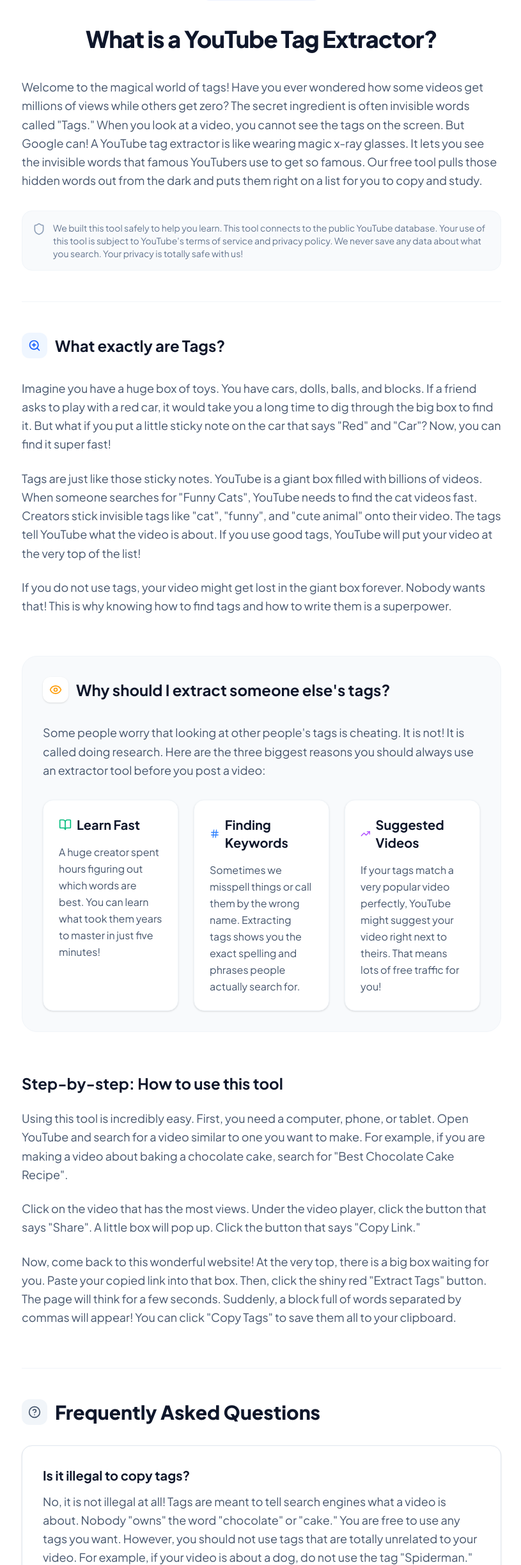
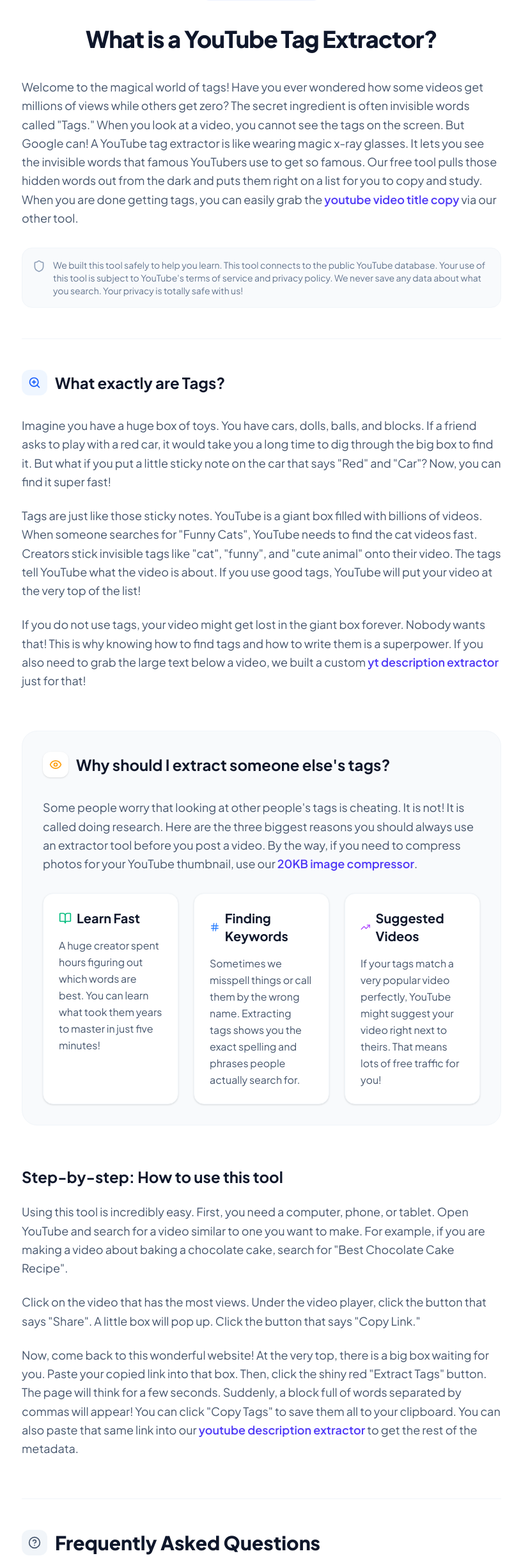
Before and after one commit to amarjeetram/our-life-, a Next.js app: page /youtube-tag-extractor in a window 1280 px wide. Shown: the part 656-3102 px from the top of the page at 64% size, without its empty margins (231-1046 px from the left). Built offline with nearby package versions, Linux system fonts and the light colour scheme.

Commit message:
fix: repair typescript compilation formatting and add robust internal linking to all SEO articles

```diff
--- a/src/components/articles/ArticleYoutubeDescription.tsx
+++ b/src/components/articles/ArticleYoutubeDescription.tsx
@@ -1,4 +1,5 @@
 import React from 'react';
+import Link from 'next/link';
 import { HelpCircle, Shield, Zap, Search, Eye, BookOpen, Clock } from 'lucide-react';
 
 export default function ArticleYoutubeDescription() {
@@ -14,7 +15,7 @@
                     What is a YouTube Description Extractor?
                 </h2>
                 <p className="text-lg text-slate-600 leading-relaxed text-left">
-                    Are you trying to find a good <strong>youtube description extractor</strong>? You have found the best one! Have you ever watched a YouTube video and wanted to copy the link to a song they used? Or maybe you wanted to see their affiliate links. Trying to highlight the text on your phone is very hard. It keeps jumping around. That is why we built a powerful <strong>description extractor youtube</strong> tool. It pulls out all the text, views, likes, and comments for you automatically!
+                    Are you trying to find a good <strong>youtube description extractor</strong>? You have found the best one! Have you ever watched a YouTube video and wanted to copy the link to a song they used? Or maybe you wanted to see their affiliate links. Trying to highlight the text on your phone is very hard. It keeps jumping around. That is why we built a powerful <Link href="/youtube-description-extractor" className="text-indigo-600 hover:underline font-semibold">description extractor youtube</Link> tool. It pulls out all the text, views, likes, and comments for you automatically! We also offer other great utilities outside of YouTube, such as a beautiful <Link href="/stylish-couple-name-maker" className="text-indigo-600 hover:underline font-semibold">stylish couple name maker</Link> tool.
                 </p>
                 <div className="mt-8 p-4 bg-slate-50 rounded-2xl border border-slate-100 text-sm text-slate-500 text-left">
                     <div className="flex items-start gap-3">
@@ -84,7 +85,7 @@
                 </div>
 
                 <p className="text-slate-600 mb-8 text-lg leading-relaxed">
-                    Some people ask, "Why do I need to do a <strong>youtube description copy</strong>?" That is a great question! When you make a youtube video, the words below it are like an instruction manual. They tell search engines like Google what the video is about.
+                    Some people ask, "Why do I need to do a <strong>youtube description copy</strong>?" That is a great question! When you make a youtube video, the words below it are like an instruction manual. They tell search engines like Google what the video is about. If you also need to grab the video's title, you can use our <Link href="/youtube-title-extractor" className="text-indigo-600 hover:underline font-semibold">YouTube Title Extractor</Link>.
                 </p>
 
                 <div className="grid md:grid-cols-2 gap-6">
@@ -101,7 +102,7 @@
                             <Clock className="w-6 h-6 text-blue-500" /> Save Lots of Time
                         </h4>
                         <p className="text-slate-600 text-base leading-relaxed">
-                            Sometimes creators put long recipes or song lyrics in the box below the video. Have you ever tried to type out a whole recipe from a video? It takes forever! Our <strong>youtube video description extractor</strong> does all the reading for you instantly so you can copy and paste the recipe!
+                            Sometimes creators put long recipes or song lyrics in the box below the video. Have you ever tried to type out a whole recipe from a video? It takes forever! Our <strong>youtube video description extractor</strong> does all the reading for you instantly so you can copy and paste the recipe! If you need tags, remember to visit our <Link href="/youtube-tag-extractor" className="text-indigo-600 hover:underline font-semibold">YouTube Tag Extractor</Link> tool.
                         </p>
                     </div>
                 </div>
--- a/src/components/articles/ArticleYoutubeTags.tsx
+++ b/src/components/articles/ArticleYoutubeTags.tsx
@@ -1,4 +1,5 @@
 import React from 'react';
+import Link from 'next/link';
 import { HelpCircle, Shield, Zap, Search, Eye, BookOpen, Clock, Hash } from 'lucide-react';
 
 export default function ArticleYoutubeTags() {
@@ -14,7 +15,7 @@
                     What is a YouTube Tag Extractor?
                 </h2>
                 <p className="text-lg text-slate-600 leading-relaxed text-left">
-                    Welcome to the magical world of tags! Have you ever wondered how some videos get millions of views while others get zero? The secret ingredient is often invisible words called "Tags." When you look at a video, you cannot see the tags on the screen. But Google can! A YouTube tag extractor is like wearing magic x-ray glasses. It lets you see the invisible words that famous YouTubers use to get so famous. Our free tool pulls those hidden words out from the dark and puts them right on a list for you to copy and study.
+                    Welcome to the magical world of tags! Have you ever wondered how some videos get millions of views while others get zero? The secret ingredient is often invisible words called "Tags." When you look at a video, you cannot see the tags on the screen. But Google can! A YouTube tag extractor is like wearing magic x-ray glasses. It lets you see the invisible words that famous YouTubers use to get so famous. Our free tool pulls those hidden words out from the dark and puts them right on a list for you to copy and study. When you are done getting tags, you can easily grab the <Link href="/youtube-title-extractor" className="text-indigo-600 hover:underline font-semibold">youtube video title copy</Link> via our other tool.
                 </p>
                 <div className="mt-8 p-4 bg-slate-50 rounded-2xl border border-slate-100 text-sm text-slate-500 text-left">
                     <div className="flex items-start gap-3">
@@ -45,7 +46,7 @@
                         Tags are just like those sticky notes. YouTube is a giant box filled with billions of videos. When someone searches for "Funny Cats", YouTube needs to find the cat videos fast. Creators stick invisible tags like "cat", "funny", and "cute animal" onto their video. The tags tell YouTube what the video is about. If you use good tags, YouTube will put your video at the very top of the list!
                     </p>
                     <p>
-                        If you do not use tags, your video might get lost in the giant box forever. Nobody wants that! This is why knowing how to find tags and how to write them is a superpower.
+                        If you do not use tags, your video might get lost in the giant box forever. Nobody wants that! This is why knowing how to find tags and how to write them is a superpower. If you also need to grab the large text below a video, we built a custom <Link href="/youtube-description-extractor" className="text-indigo-600 hover:underline font-semibold">yt description extractor</Link> just for that!
                     </p>
                 </div>
             </section>
@@ -60,7 +61,7 @@
                 </div>
 
                 <p className="text-slate-600 mb-8 text-lg leading-relaxed">
-                    Some people worry that looking at other people's tags is cheating. It is not! It is called doing research. Here are the three biggest reasons you should always use an extractor tool before you post a video:
+                    Some people worry that looking at other people's tags is cheating. It is not! It is called doing research. Here are the three biggest reasons you should always use an extractor tool before you post a video. By the way, if you need to compress photos for your YouTube thumbnail, use our <Link href="/compress-image-to-20kb" className="text-indigo-600 hover:underline font-semibold">20KB image compressor</Link>.
                 </p>
 
                 <div className="grid md:grid-cols-3 gap-6">
@@ -106,7 +107,7 @@
                         Click on the video that has the most views. Under the video player, click the button that says "Share". A little box will pop up. Click the button that says "Copy Link."
                     </p>
                     <p>
-                        Now, come back to this wonderful website! At the very top, there is a big box waiting for you. Paste your copied link into that box. Then, click the shiny red "Extract Tags" button. The page will think for a few seconds. Suddenly, a block full of words separated by commas will appear! You can click "Copy Tags" to save them all to your clipboard.
+                        Now, come back to this wonderful website! At the very top, there is a big box waiting for you. Paste your copied link into that box. Then, click the shiny red "Extract Tags" button. The page will think for a few seconds. Suddenly, a block full of words separated by commas will appear! You can click "Copy Tags" to save them all to your clipboard. You can also paste that same link into our <Link href="/youtube-description-extractor" className="text-indigo-600 hover:underline font-semibold">youtube description extractor</Link> to get the rest of the metadata.
                     </p>
                 </div>
             </section>
--- a/src/components/articles/ArticleYoutubeTitle.tsx
+++ b/src/components/articles/ArticleYoutubeTitle.tsx
@@ -1,4 +1,5 @@
 import React from 'react';
+import Link from 'next/link';
 import { HelpCircle, Star, Target, CheckCircle2, TrendingUp, Search } from 'lucide-react';
 
 export default function ArticleYoutubeTitle() {
@@ -15,7 +16,7 @@
                     What is a YouTube Title Extractor?
                 </h2>
                 <p className="text-lg text-slate-600 leading-relaxed text-left">
-                    Welcome to the easiest tool on the internet! If you want to know how to do a <strong>youtube title copy</strong> fast, you are in the right place. Have you ever seen a great video on YouTube? Did you want to save its title? Maybe you want to make a video just like it. But copying the title from the YouTube app is very hard. Sometimes it does not let you highlight the words. That is why we built this tool. Our free tool helps you do a <strong>youtube video title copy</strong> in one second. You just paste the link, and we give you the words!
+                    Welcome to the easiest tool on the internet! If you want to know how to do a <strong>youtube title copy</strong> fast, you are in the right place. Have you ever seen a great video on YouTube? Did you want to save its title? Maybe you want to make a video just like it. But copying the title from the YouTube app is very hard. Sometimes it does not let you highlight the words. That is why we built this tool. Our free tool helps you do a <strong>youtube video title copy</strong> in one second. You just paste the link, and we give you the words! If you also need to optimize images for your thumbnails, try our <Link href="/compress-image-to-50kb" className="text-red-500 hover:underline font-semibold">50KB photo compressor</Link>.
                 </p>
             </header>
 
@@ -71,7 +72,7 @@
                 </h3>
                 <div className="text-slate-600 space-y-6 text-lg leading-relaxed">
                     <p>
-                        Now that you know how to do a <strong>youtube video title copy</strong>, you might want to make your own videos! Getting views on YouTube can be hard. But knowing how to make a great title is half the battle. When you look at successful titles, you will notice a few patterns. Let us talk about them.
+                        Now that you know how to do a <strong>youtube video title copy</strong>, you might want to make your own videos! Getting views on YouTube can be hard. But knowing how to make a great title is half the battle. When you look at successful titles, you will notice a few patterns. Let us talk about them. Or if you need to extract tags, simply head over to our <Link href="/youtube-tag-extractor" className="text-red-500 hover:underline font-semibold">YouTube Tag Extractor</Link>.
                     </p>
                     <ul className="list-disc pl-6 space-y-4 font-medium text-slate-800 my-8">
                         <li><strong>Keep it short:</strong> People read fast. If your title is too long, YouTube will cut it off. Try to keep it under 60 characters long.</li>
@@ -80,7 +81,7 @@
                         <li><strong>Ask a question:</strong> If your title is a question, people will watch the video to find the answer. For example, "Can a Dog Fly?" will get lots of clicks!</li>
                     </ul>
                     <p>
-                        By using our <strong>youtube title and description extractor</strong> tools, you can study these patterns. You can look at 10 different videos about cats. Look at all their titles. You will see which ones are the best. Then, you can use those ideas to make an even better title for your own cat video! This is how the smartest creators grow their channels.
+                        By using our <strong>title and description extractor</strong> tools, you can study these patterns. You can look at 10 different videos about cats. Look at all their titles. You will see which ones are the best. Then, you can use those ideas to make an even better title for your own cat video! This is how the smartest creators grow their channels.
                     </p>
                 </div>
             </section>
@@ -91,10 +92,10 @@
                 </h3>
                 <div className="text-slate-600 space-y-6 text-lg leading-relaxed">
                     <p>
-                        You might hear people talk about different tools. Our website has many tools! We have this one, the title extractor. But we also have a <strong>description extractor youtube</strong> tool. What is the difference? Why do you need both?
+                        You might hear people talk about different tools. Our website has many tools! We have this one, the title extractor. But we also have a <Link href="/youtube-description-extractor" className="text-red-500 hover:underline font-semibold">youtube description extractor</Link> tool. What is the difference? Why do you need both?
                     </p>
                     <p>
-                        The title is the short name of the video. It is the big text at the top. The description is the very long text below the video. The description can have links, rules, social media pages, and lots of reading. If you want to copy the long text, you need to use our <strong>yt description extractor</strong>.
+                        The title is the short name of the video. It is the big text at the top. The description is the very long text below the video. The description can have links, rules, social media pages, and lots of reading. If you want to copy the long text, you need to use our <Link href="/youtube-description-extractor" className="text-red-500 hover:underline font-semibold">yt description extractor</Link>.
                     </p>
                     <p>
                         Some people try to find an <strong>instagram description extractor</strong>. Instagram is a different app. It is for photos. YouTube is for videos. Our tools are made just for YouTube videos right now! We make sure they work perfectly for YouTube so you always get the right words without any mistakes.
```
